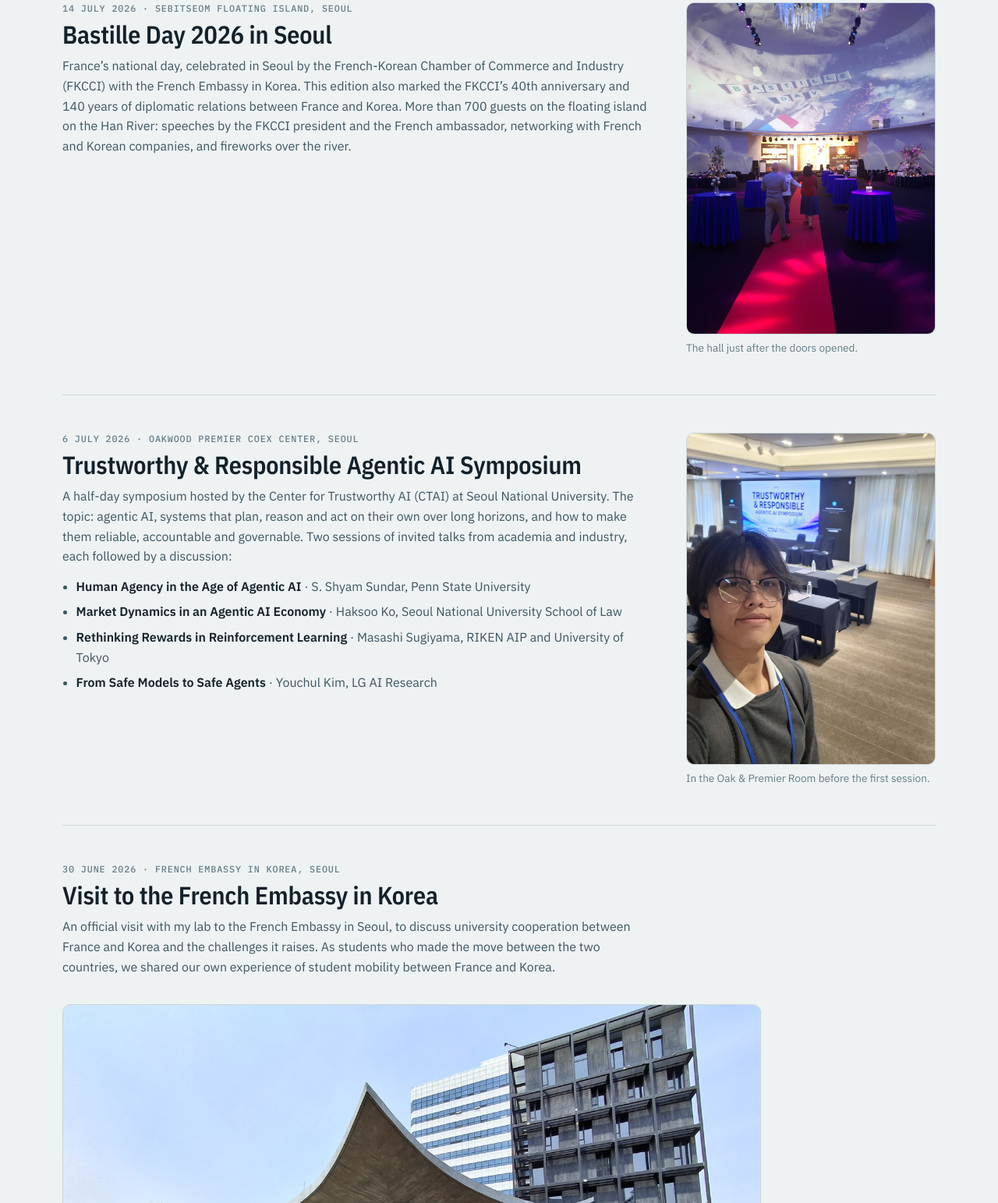
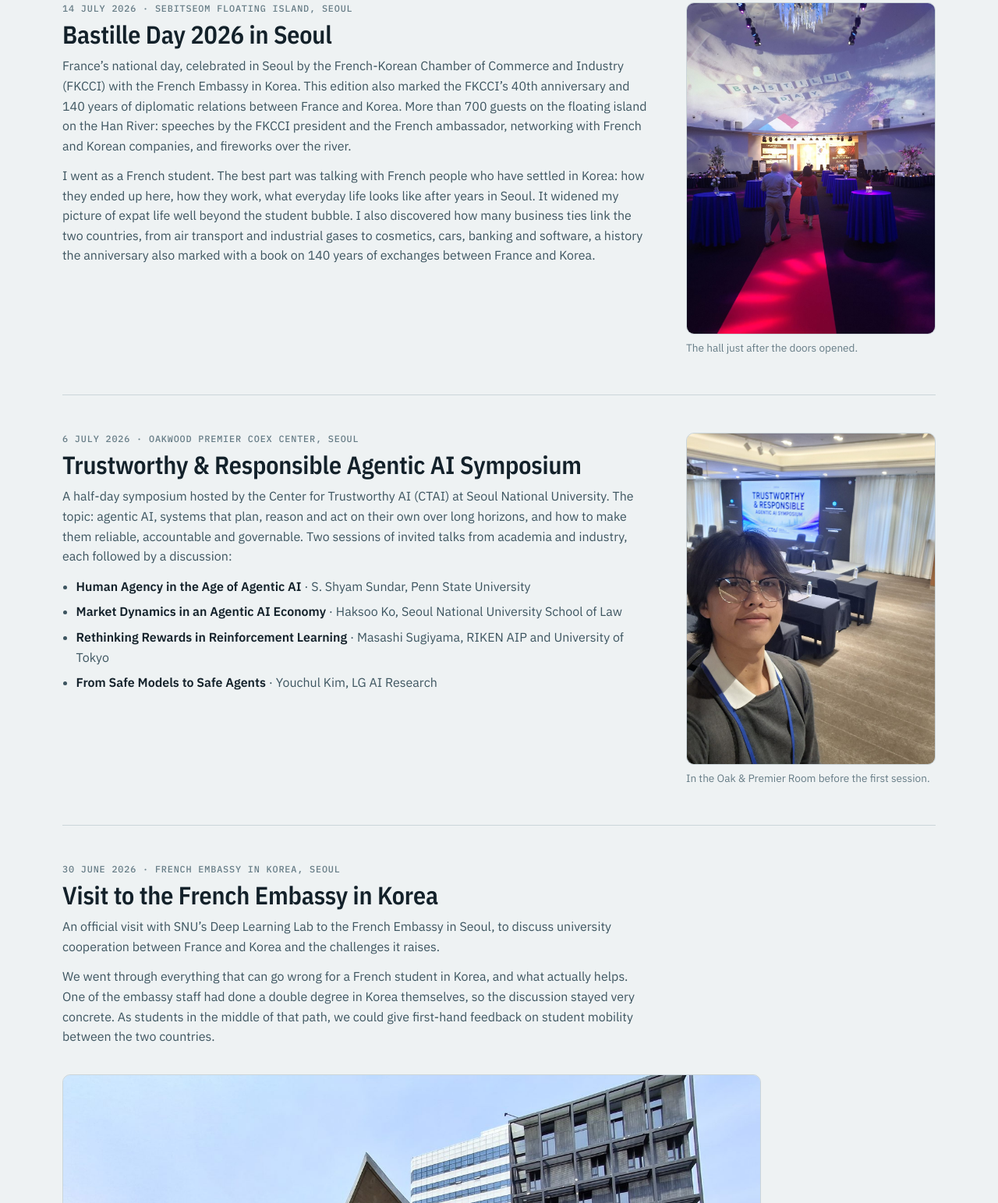
Before and after one commit to glanoux-research/glanoux-research.github.io, a plain HTML site: page blog/index.html in a window 1280 px wide. Shown: the part 246-1789 px from the top of the page at 78% size. Drawn offline with nearby package versions, Linux system fonts and the light colour scheme.

Commit message:
Blog: first-hand details on Bastille Day and the embassy visit
Add a personal paragraph to the Bastille Day post (talking with French
expats, France-Korea business ties, the 140-years book), name SNU's Deep
Learning Lab in the embassy post and add a paragraph on the discussion.
EN and FR. Blog lastmod bumped to 2026-11-23.

Co-Authored-By: Claude Opus 5.5 <noreply@anthropic.com>

```diff
--- a/blog/index.html
+++ b/blog/index.html
@@ -89,7 +89,7 @@
      "headline": "Visit to the French Embassy in Korea",
      "datePublished": "2026-06-30",
      "image": "https://glanoux-research.github.io/assets/photos/french-embassy-visit-2026.jpg",
-     "description": "An official visit with my lab to the French Embassy in Seoul, to discuss university cooperation between France and Korea and the challenges it raises. As students who made the move between the two countries, we shared our own experience of student mobility between France and Korea.",
+     "description": "An official visit with SNU’s Deep Learning Lab to the French Embassy in Seoul, to discuss university cooperation between France and Korea and the challenges it raises.",
      "author": {
       "@type": "Person",
       "@id": "https://glanoux-research.github.io/#person",
@@ -132,6 +132,7 @@
           <p class="meta"><time datetime="2026-07-14" data-i18n="bdDate">14 July 2026</time> · <span data-i18n="bdPlace">Sebitseom Floating Island, Seoul</span></p>
           <h2 id="bd-title" data-i18n="bdTitle">Bastille Day 2026 in Seoul</h2>
           <p data-i18n="bdText">France’s national day, celebrated in Seoul by the French-Korean Chamber of Commerce and Industry (FKCCI) with the French Embassy in Korea. This edition also marked the FKCCI’s 40th anniversary and 140 years of diplomatic relations between France and Korea. More than 700 guests on the floating island on the Han River: speeches by the FKCCI president and the French ambassador, networking with French and Korean companies, and fireworks over the river.</p>
+          <p data-i18n="bdText2">I went as a French student. The best part was talking with French people who have settled in Korea: how they ended up here, how they work, what everyday life looks like after years in Seoul. It widened my picture of expat life well beyond the student bubble. I also discovered how many business ties link the two countries, from air transport and industrial gases to cosmetics, cars, banking and software, a history the anniversary also marked with a book on 140 years of exchanges between France and Korea.</p>
         </div>
         <figure class="post-photo">
           <img src="/assets/photos/bastille-day-2026.jpg" alt="The event hall with high tables, a red carpet and BASTILLE DAY projected on the dome" data-i18n-alt="bdAlt" width="1100" height="1467" loading="lazy">
@@ -161,7 +162,8 @@
         <div class="post-body">
           <p class="meta"><time datetime="2026-06-30" data-i18n="embDate">30 June 2026</time> · <span data-i18n="embPlace">French Embassy in Korea, Seoul</span></p>
           <h2 id="emb-title" data-i18n="embTitle">Visit to the French Embassy in Korea</h2>
-          <p data-i18n="embText">An official visit with my lab to the French Embassy in Seoul, to discuss university cooperation between France and Korea and the challenges it raises. As students who made the move between the two countries, we shared our own experience of student mobility between France and Korea.</p>
+          <p data-i18n="embText">An official visit with SNU’s Deep Learning Lab to the French Embassy in Seoul, to discuss university cooperation between France and Korea and the challenges it raises.</p>
+          <p data-i18n="embText2">We went through everything that can go wrong for a French student in Korea, and what actually helps. One of the embassy staff had done a double degree in Korea themselves, so the discussion stayed very concrete. As students in the middle of that path, we could give first-hand feedback on student mobility between the two countries.</p>
         </div>
         <figure class="post-photo">
           <img src="/assets/photos/french-embassy-visit-2026.jpg" alt="Group photo of the visiting students and staff on the terrace of the French Embassy in Seoul, under its curved concrete roof" data-i18n-alt="embAlt" width="1400" height="1050" loading="lazy">
--- a/site.js
+++ b/site.js
@@ -13,9 +13,11 @@ const translations = {
     blogTitle: 'Blog', blogIntro: 'Notes et photos de conférences et d’événements.',
     bdDate: '14 juillet 2026', bdPlace: 'Sebitseom Floating Island, Séoul', bdTitle: 'Bastille Day 2026 à Séoul',
     bdText: 'La fête nationale française, célébrée à Séoul par la Chambre de commerce et d’industrie franco-coréenne (FKCCI) avec l’Ambassade de France en Corée. Cette édition marquait aussi les 40 ans de la FKCCI et les 140 ans des relations diplomatiques entre la France et la Corée. Plus de 700 invités sur l’île flottante du fleuve Han : discours du président de la FKCCI et de l’ambassadeur de France, rencontres avec des entreprises françaises et coréennes, et feu d’artifice au-dessus du fleuve.',
+    bdText2: 'J’y étais en tant qu’étudiant français. Le plus intéressant a été de discuter avec des Français installés en Corée : comment ils sont arrivés là, comment ils travaillent, à quoi ressemble le quotidien après des années à Séoul. Ça m’a ouvert les yeux sur la vie des expatriés, bien au-delà de la bulle étudiante. J’ai aussi découvert la quantité de liens commerciaux entre les deux pays, du transport aérien et des gaz industriels aux cosmétiques, à l’automobile, à la banque et au logiciel, une histoire que l’anniversaire a aussi marquée par un livre sur 140 ans d’échanges entre la France et la Corée.',
     bdAlt: 'La salle de l’événement avec des mange-debout, un tapis rouge et BASTILLE DAY projeté sur le dôme', bdCap: 'La salle juste après l’ouverture des portes.',
     embDate: '30 juin 2026', embPlace: 'Ambassade de France en Corée, Séoul', embTitle: 'Visite à l’Ambassade de France en Corée',
-    embText: 'Une visite officielle avec mon laboratoire à l’Ambassade de France à Séoul, pour échanger sur la coopération universitaire franco-coréenne et les défis qu’elle pose. En tant qu’étudiants passés d’un pays à l’autre, nous avons apporté notre retour d’expérience sur la mobilité étudiante entre la France et la Corée.',
+    embText: 'Une visite officielle avec le Deep Learning Lab de SNU à l’Ambassade de France à Séoul, pour échanger sur la coopération universitaire franco-coréenne et les défis qu’elle pose.',
+    embText2: 'Nous avons passé en revue tout ce qui peut mal tourner pour un étudiant français en Corée, et ce qui aide vraiment. Une personne de l’ambassade avait elle-même fait un double diplôme en Corée, ce qui a gardé la discussion très concrète. En tant qu’étudiants en plein dans ce parcours, nous avons pu apporter un retour d’expérience direct sur la mobilité étudiante entre les deux pays.',
     embAlt: 'Photo de groupe des étudiants et du personnel sur la terrasse de l’Ambassade de France à Séoul, sous son toit courbe en béton', embCap: 'Le groupe sur la terrasse de l’ambassade.',
     symDate: '6 juillet 2026', symPlace: 'Oakwood Premier Coex Center, Séoul',
     symText: 'Un symposium d’une demi-journée organisé par le Center for Trustworthy AI (CTAI) de Seoul National University. Le sujet : l’IA agentique, des systèmes qui planifient, raisonnent et agissent seuls sur de longues durées, et la façon de les rendre fiables, responsables et gouvernables. Deux sessions de conférences invitées, du monde académique et de l’industrie, chacune suivie d’une discussion :',
@@ -101,9 +103,11 @@ const translations = {
     blogTitle: 'Blog', blogIntro: 'Notes and photos from conferences and events.',
     bdDate: '14 July 2026', bdPlace: 'Sebitseom Floating Island, Seoul', bdTitle: 'Bastille Day 2026 in Seoul',
     bdText: 'France’s national day, celebrated in Seoul by the French-Korean Chamber of Commerce and Industry (FKCCI) with the French Embassy in Korea. This edition also marked the FKCCI’s 40th anniversary and 140 years of diplomatic relations between France and Korea. More than 700 guests on the floating island on the Han River: speeches by the FKCCI president and the French ambassador, networking with French and Korean companies, and fireworks over the river.',
+    bdText2: 'I went as a French student. The best part was talking with French people who have settled in Korea: how they ended up here, how they work, what everyday life looks like after years in Seoul. It widened my picture of expat life well beyond the student bubble. I also discovered how many business ties link the two countries, from air transport and industrial gases to cosmetics, cars, banking and software, a history the anniversary also marked with a book on 140 years of exchanges between France and Korea.',
     bdAlt: 'The event hall with high tables, a red carpet and BASTILLE DAY projected on the dome', bdCap: 'The hall just after the doors opened.',
     embDate: '30 June 2026', embPlace: 'French Embassy in Korea, Seoul', embTitle: 'Visit to the French Embassy in Korea',
-    embText: 'An official visit with my lab to the French Embassy in Seoul, to discuss university cooperation between France and Korea and the challenges it raises. As students who made the move between the two countries, we shared our own experience of student mobility between France and Korea.',
+    embText: 'An official visit with SNU’s Deep Learning Lab to the French Embassy in Seoul, to discuss university cooperation between France and Korea and the challenges it raises.',
+    embText2: 'We went through everything that can go wrong for a French student in Korea, and what actually helps. One of the embassy staff had done a double degree in Korea themselves, so the discussion stayed very concrete. As students in the middle of that path, we could give first-hand feedback on student mobility between the two countries.',
     embAlt: 'Group photo of the visiting students and staff on the terrace of the French Embassy in Seoul, under its curved concrete roof', embCap: 'The group on the embassy terrace.',
     symDate: '6 July 2026', symPlace: 'Oakwood Premier Coex Center, Seoul',
     symText: 'A half-day symposium hosted by the Center for Trustworthy AI (CTAI) at Seoul National University. The topic: agentic AI, systems that plan, reason and act on their own over long horizons, and how to make them reliable, accountable and governable. Two sessions of invited talks from academia and industry, each followed by a discussion:',
--- a/sitemap.xml
+++ b/sitemap.xml
@@ -3,7 +3,7 @@
   <url><loc>https://glanoux-research.github.io/</loc><lastmod>2026-11-20</lastmod></url>
   <url><loc>https://glanoux-research.github.io/projects/</loc><lastmod>2026-11-20</lastmod></url>
   <url><loc>https://glanoux-research.github.io/about/</loc><lastmod>2026-11-20</lastmod></url>
-  <url><loc>https://glanoux-research.github.io/blog/</loc><lastmod>2026-11-20</lastmod></url>
+  <url><loc>https://glanoux-research.github.io/blog/</loc><lastmod>2026-11-23</lastmod></url>
   <url><loc>https://glanoux-research.github.io/contact/</loc><lastmod>2026-11-20</lastmod></url>
   <url><loc>https://glanoux-research.github.io/projects/channel-calm-2023-08-16.html</loc><lastmod>2026-11-20</lastmod></url>
   <url><loc>https://glanoux-research.github.io/projects/channel-storm-2023-08-02.html</loc><lastmod>2026-11-20</lastmod></url>
```
